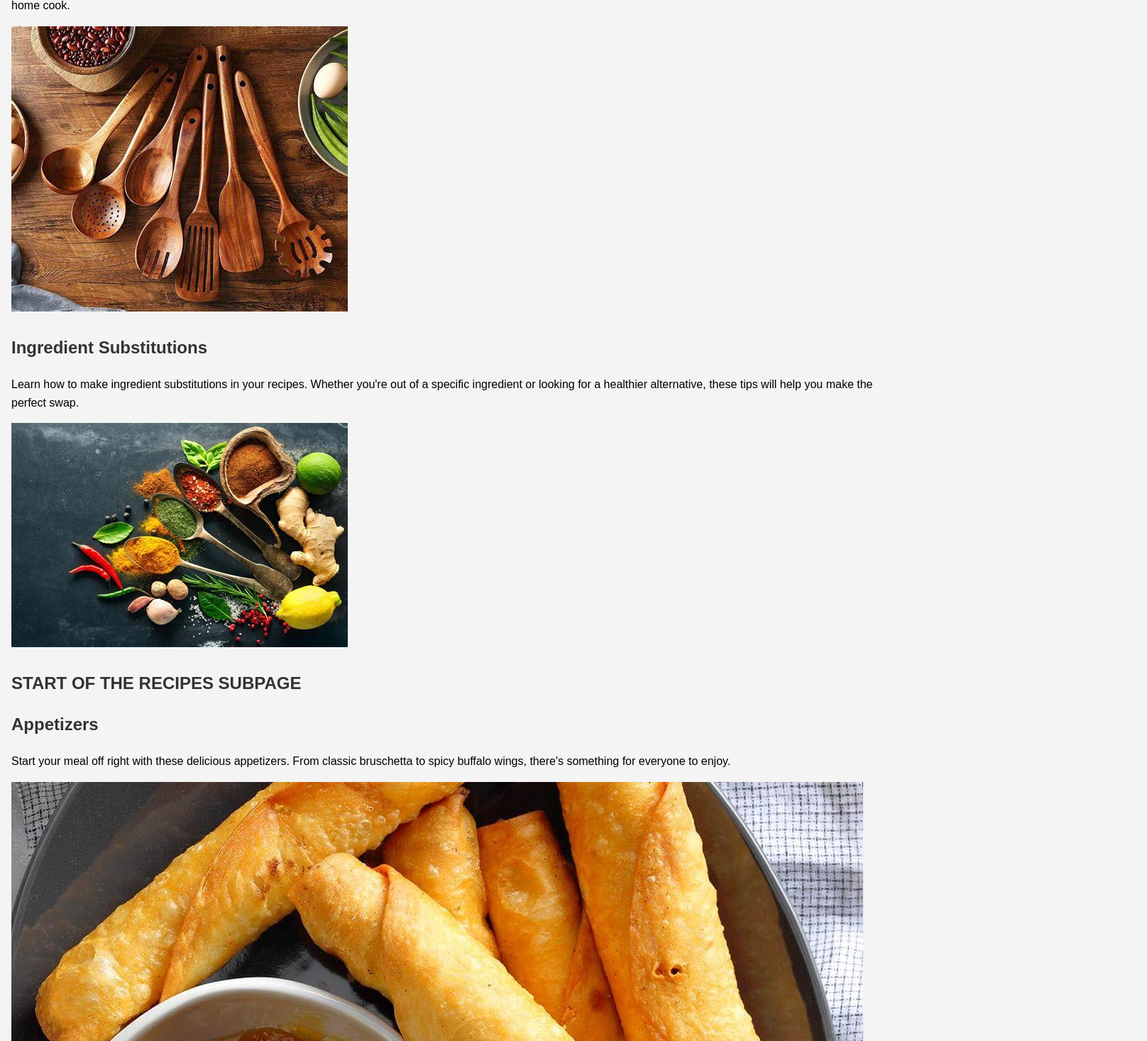
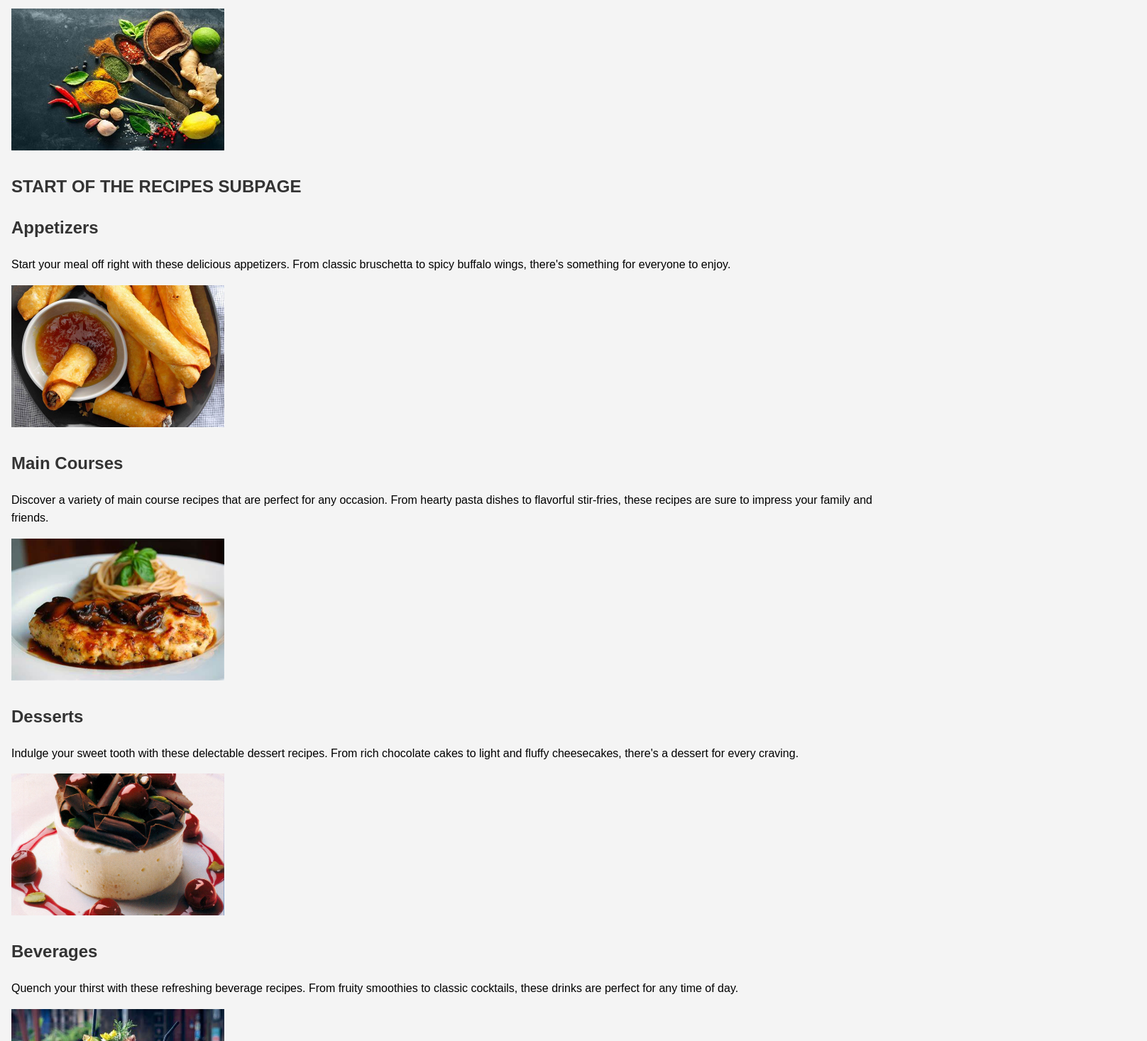
Before and after one commit to talendixon/personalsite, a plain HTML site: page siteplan/siteplan.html in a window 1280 px wide. Shown: the part 2512-3979 px from the top of the page at 71% size, 1616 px wide, since content can reach past the window. Drawn offline with Linux system fonts and the light colour scheme.

Commit message:
rezized images

```diff
--- a/siteplan/siteplan.css
+++ b/siteplan/siteplan.css
@@ -49,3 +49,7 @@ footer {
     width: 100%;
     bottom: 0;
 }
+.resize { width: 300px; /* Set the desired width */
+        height: 200px; /* Set the desired height */
+        object-fit: cover; /* Ensure the image covers the specified dimensions */
+ }
--- a/siteplan/siteplan.html
+++ b/siteplan/siteplan.html
@@ -33,44 +33,44 @@
         <section>
             <h2>Basic Techniques</h2>
             <p>Learn the essential cooking techniques that every home cook should know. From chopping vegetables to searing meat, these tips will help you become more confident in the kitchen.</p>
-            <img src="images/basic-techniques.jpg" alt="Basic Techniques">
+            <img src="images/basic-techniques.jpg" alt="Basic Techniques" class="resize">
         </section>
         <section>
             <h2>Advanced Techniques</h2>
             <p>Take your cooking skills to the next level with these advanced techniques. Learn how to make homemade pasta, perfect your baking skills, and more.</p>
-            <img src="images/advanced-techniques.jpg" alt="Advanced Techniques">
+            <img src="images/advanced-techniques.jpg" alt="Advanced Techniques" class="resize">
         </section>
         <section>
             <h2>Kitchen Tools</h2>
             <p>Discover the must-have kitchen tools that will make your cooking experience more enjoyable. From high-quality knives to versatile cookware, these tools are essential for any home cook.</p>
-            <img src="images/kitchen-tools.jpg" alt="Kitchen Tools">
+            <img src="images/kitchen-tools.jpg" alt="Kitchen Tools" class="resize">
         </section>
         <section>
             <h2>Ingredient Substitutions</h2>
             <p>Learn how to make ingredient substitutions in your recipes. Whether you're out of a specific ingredient or looking for a healthier alternative, these tips will help you make the perfect swap.</p>
-            <img src="images/ingredient-substitutions.jpg" alt="Ingredient Substitutions">
+            <img src="images/ingredient-substitutions.jpg" alt="Ingredient Substitutions" class="resize">
         </section>
 
         <h2>START OF THE RECIPES SUBPAGE</h2>
         <section>
             <h2>Appetizers</h2>
             <p>Start your meal off right with these delicious appetizers. From classic bruschetta to spicy buffalo wings, there's something for everyone to enjoy.</p>
-            <img src="images/appetizers.jpg" alt="Appetizers">
+            <img src="images/appetizers.jpg" alt="Appetizers" class="resize">
         </section>
         <section>
             <h2>Main Courses</h2>
             <p>Discover a variety of main course recipes that are perfect for any occasion. From hearty pasta dishes to flavorful stir-fries, these recipes are sure to impress your family and friends.</p>
-            <img src="images/main-courses.jpg" alt="Main Courses">
+            <img src="images/main-courses.jpg" alt="Main Courses" class="resize">
         </section>
         <section>
             <h2>Desserts</h2>
             <p>Indulge your sweet tooth with these delectable dessert recipes. From rich chocolate cakes to light and fluffy cheesecakes, there's a dessert for every craving.</p>
-            <img src="images/desserts.jpg" alt="Desserts">
+            <img src="images/desserts.jpg" alt="Desserts" class="resize">
         </section>
         <section>
             <h2>Beverages</h2>
             <p>Quench your thirst with these refreshing beverage recipes. From fruity smoothies to classic cocktails, these drinks are perfect for any time of day.</p>
-            <img src="images/beverages.jpg" alt="Beverages">
+            <img src="images/beverages.jpg" alt="Beverages" class="resize">
         </section>
     </main>
     <footer>
```
